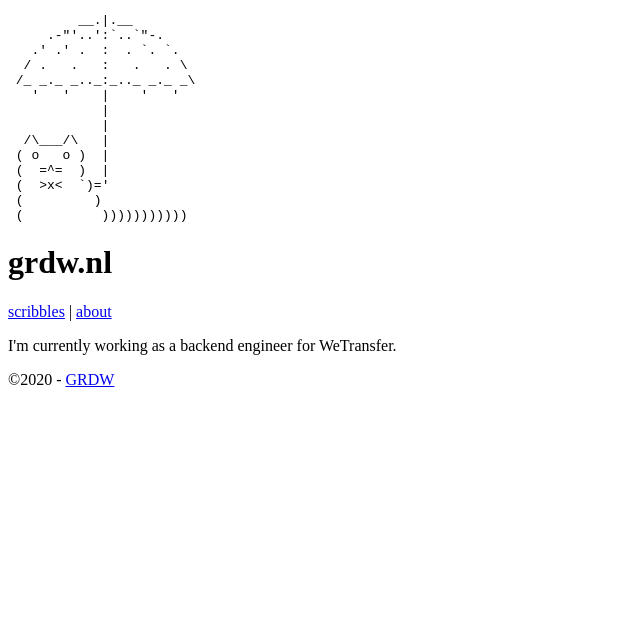
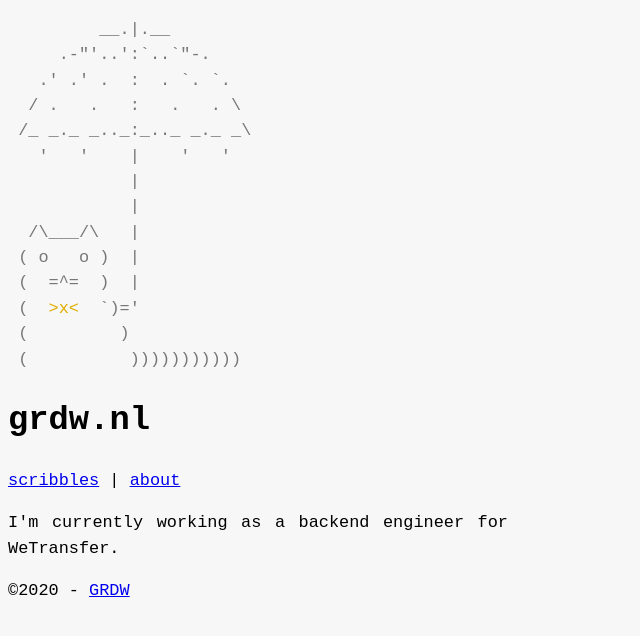
Before and after one commit to grdw/grdw, a Jekyll site: the page built from index.html, in a window 1280 px wide. Shown: the top 636 px of the page, without its empty margins (0-640 px from the left). Built offline with Jekyll 4.4.1, drawn with Linux system fonts in a browser that asks for light colours.

Commit message:
bowtie -> accent

```diff
--- a/index.html
+++ b/index.html
@@ -14,7 +14,7 @@
   /\___/\   |
  ( o   o )  |
  (  =^=  )  |
- (  <span class='bowtie'>&gt;x&lt;</span>  `)='
+ (  <span class='accent'>&gt;x&lt;</span>  `)='
  (         )
  (          )))))))))))</pre>
 <h1>grdw.nl</h1>
--- a/posts/index.html
+++ b/posts/index.html
@@ -4,9 +4,9 @@
 ---
 
 <pre>
-     (
+ <span class='accent'>    (
       )
-     ()
+     ()</span>
     |--|
     |  |
   .-|  |-.
--- /dev/null
+++ b/style.css
@@ -0,0 +1,32 @@
+html{
+    height: 100%;
+    width: 100%;
+    background-color: #F7F7F7;
+    font-size: 1.3em;
+    line-height: 1.5;
+}
+
+body{
+    max-width: 500px;
+    font-family: monospace;
+}
+
+p{
+    text-align: justify;
+}
+
+pre{
+    color: #777;
+}
+
+span.accent{
+    color: #E1AD01;
+}
+
+strong, i{
+    display: block;
+}
+
+img {
+    max-width: 100%;
+}
```
Also changed, not shown: 3 other files.
